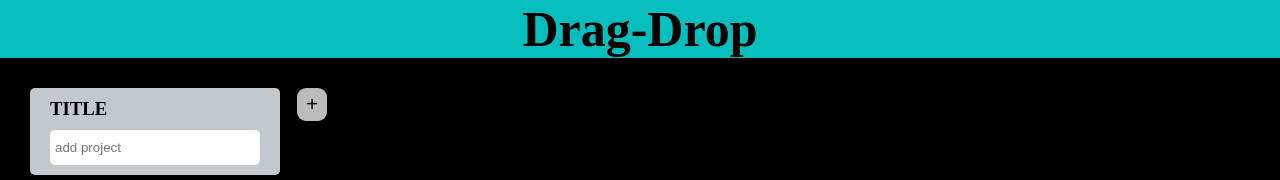
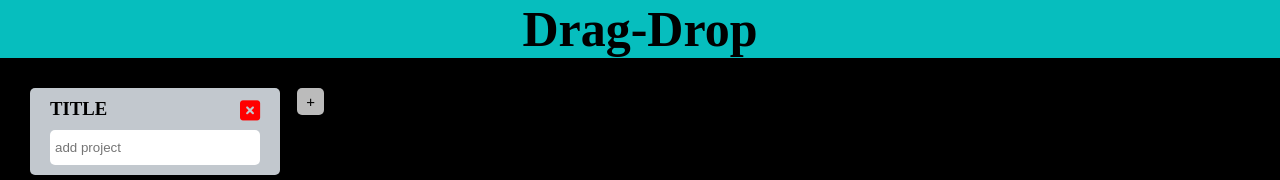
Before and after one commit to libra850/drag-drop, a React (Create React App) app: page / in a window 1280 px wide. Shown: the top 180 px of the page. Built offline with nearby package versions, Linux system fonts and the light colour scheme.

Commit message:
[add]削除機能

```diff
--- a/src/components/task/TaskCard.jsx
+++ b/src/components/task/TaskCard.jsx
@@ -4,13 +4,19 @@
 import {TaskAddInput} from '../task/input/TaskAddInput'
 import {Tasks} from './Tasks'
 
-export const TaskCard = () => {
+export const TaskCard = ({taskCardsList, setTaskCardsList,taskCard}) => {
   const [inputText, setInputText] = useState("");
   const [taskList, setTaskList] = useState([]);
   return (
     <div className='taskCard'>
-      <TaskCardTitle/>
-      <TaskDeleteButton/>
+      <div className='taskCardTitleAndTaskCardDeleteButton'>
+        <TaskCardTitle/>
+        <TaskDeleteButton
+          taskCardsList={taskCardsList}
+          setTaskCardsList={setTaskCardsList}
+          taskCard={taskCard}
+        />
+      </div>
       <TaskAddInput
         inputText={inputText}
         setInputText={setInputText}
--- a/src/components/task/TaskCards.jsx
+++ b/src/components/task/TaskCards.jsx
@@ -7,8 +7,13 @@
   const [taskCardsList, setTaskCardsList] = useState([{id:0, draggableId:"item0"}]);
   return (
     <div className='taskCardsArea'>
-      {taskCardsList.map(taskCardList => (
-        <TaskCard key={taskCardList.id}/>
+      {taskCardsList.map(taskCard => (
+        <TaskCard
+          key={taskCard.id}
+          taskCardsList={taskCardsList}
+          setTaskCardsList={setTaskCardsList}
+          taskCard={taskCard}
+        />
       ))}
       <AddTaskButton
         taskCardsList={taskCardsList}
--- a/src/components/task/button/TaskDeleteButton.jsx
+++ b/src/components/task/button/TaskDeleteButton.jsx
@@ -1,7 +1,14 @@
 import React from 'react'
 
-export const TaskDeleteButton = () => {
+export const TaskDeleteButton = ({taskCardsList, setTaskCardsList,taskCard}) => {
+  const taskCardDeleteButton = (id) => {
+    setTaskCardsList(taskCardsList.filter((e) => e.id !== id));
+  };
   return (
-    <div></div>
+    <div>
+      <button className='taskCardDeleteButton' onClick={() => taskCardDeleteButton(taskCard.id)}>
+        <i class="fa-solid fa-square-xmark"></i>
+      </button>
+    </div>
   )
 }
--- a/src/index.css
+++ b/src/index.css
@@ -83,9 +83,22 @@
 
 .addTaskCardButton{
   padding: 5px 9px;
-  border-radius: 9px;
-  font-size: 20px;
+  border-radius: 5px;
+  font-size: 15px;
   border: none;
   background-color: rgba(255, 255, 255, 0.733);
   cursor: pointer;
 }
+
+.taskCardTitleAndTaskCardDeleteButton{
+  display: flex;
+  justify-content: space-between;
+}
+
+.taskCardDeleteButton{
+  border: none;
+  color: red;
+  background-color: rgba(240, 248, 255, 0);
+  font-size: 23px;
+  cursor: pointer;
+}
```
